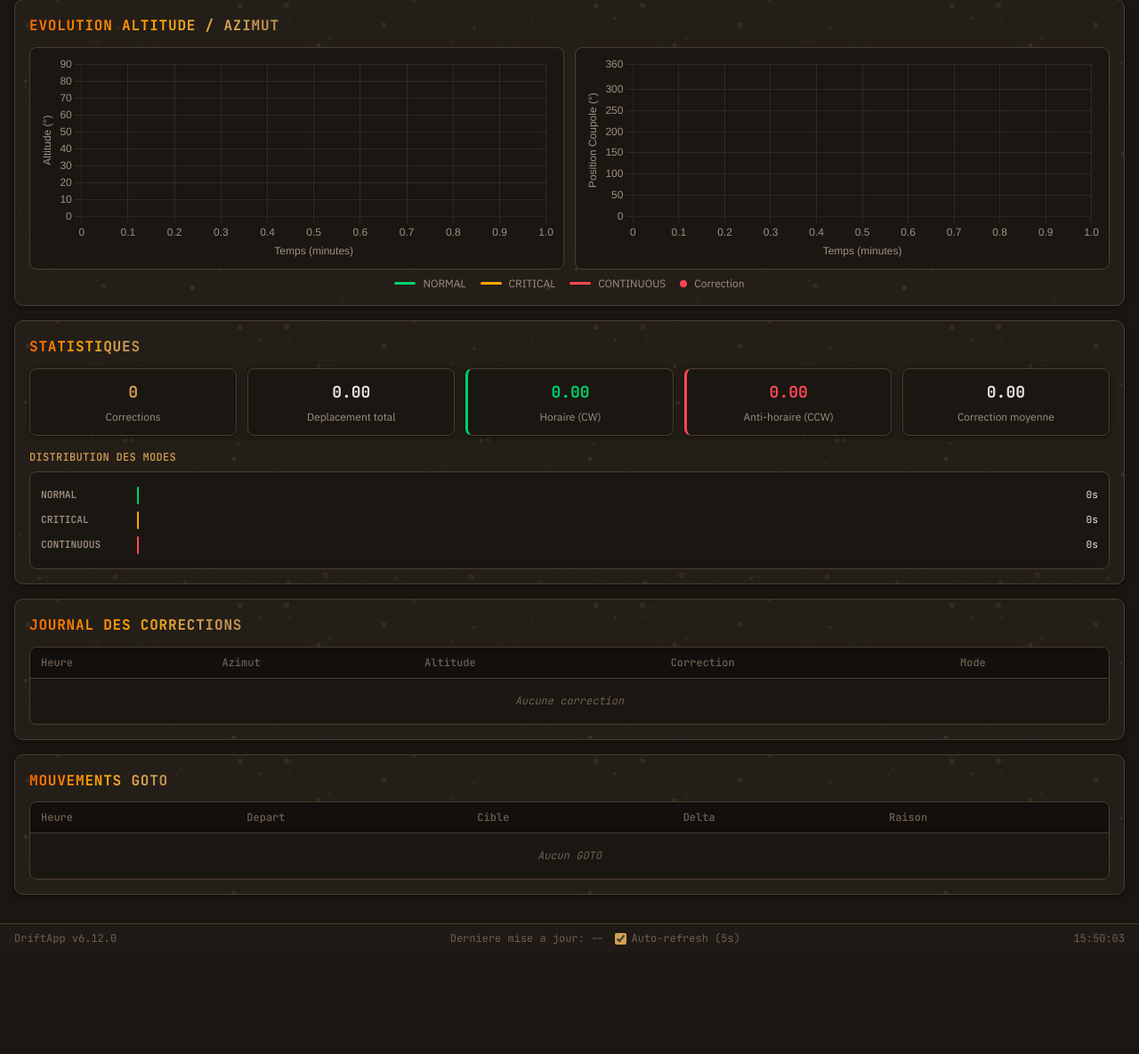
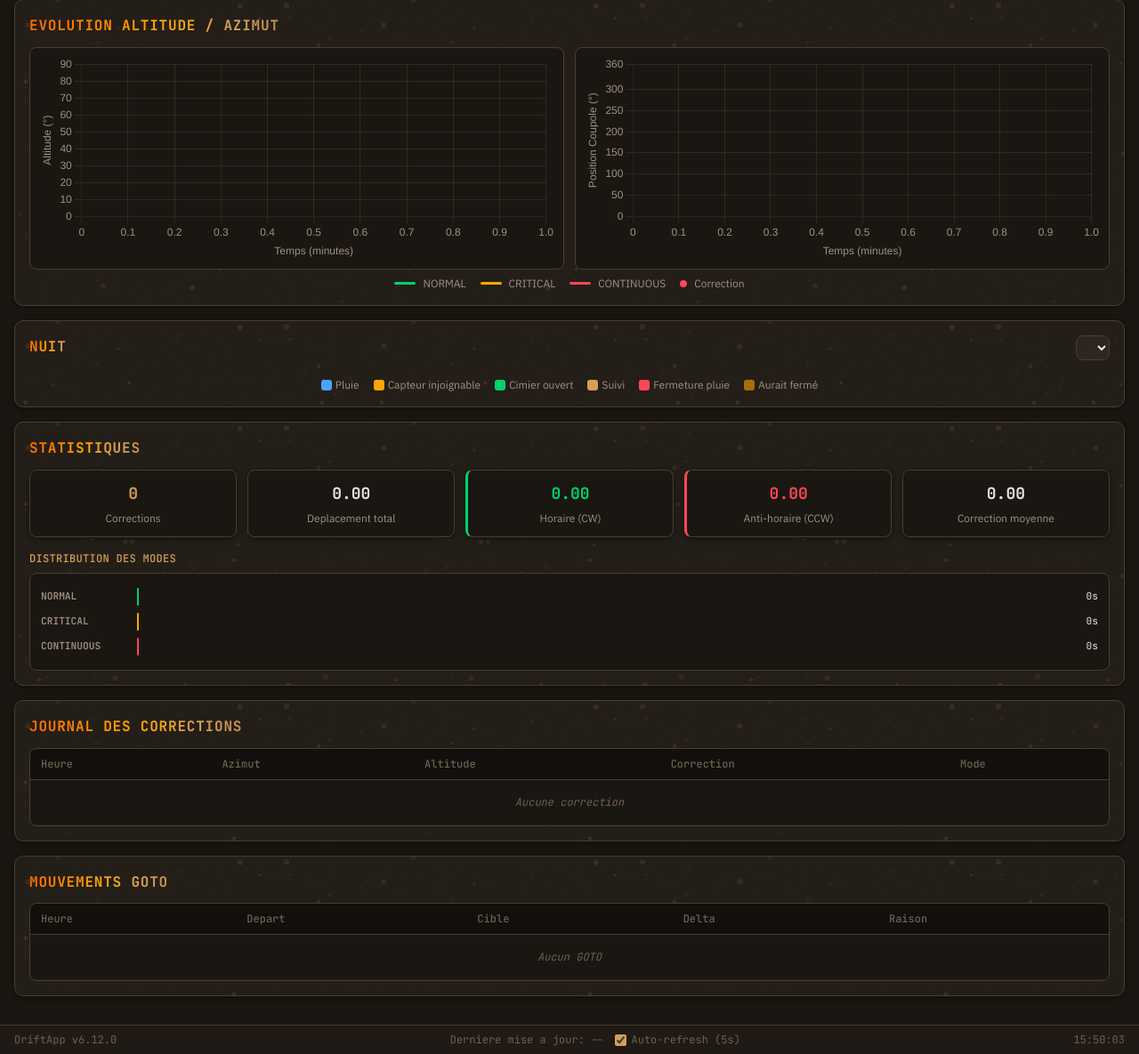
Before and after one commit to jpokinter87/DriftApp-Web, a Django app: page /session/ in a window 1280 px wide. Shown: the part 242-1427 px from the top of the page at 89% size. Before the commit the page ends 1304 px from the top, so only its background shows below. Run offline with Django 4.2, Linux system fonts and the light colour scheme; lists and menus that the app fills with data are empty; style sheets or scripts are compiled from the project's sources.

Commit message:
feat(pluie): frise de nuit SVG sur la page Session (pluie / cimier / suivi)
Co-Authored-By: Claude Opus 5 (1M context) <noreply@anthropic.com>

```diff
--- /dev/null
+++ b/web/static/js/night_frieze.js
@@ -0,0 +1,273 @@
+/**
+ * Frise de nuit — restitution graphique d'une nuit d'observation.
+ *
+ * Trois lignes sur un axe horaire commun (midi → midi) :
+ *   1. Pluie  — bande = pluie, hachures = capteur injoignable
+ *   2. Cimier — bande = ouvert, marqueurs verticaux aux décisions
+ *   3. Suivi  — bandes des sessions, étiquetées du nom d'objet
+ *
+ * SVG inline, sans dépendance. Aucune information ne dépend d'un survol :
+ * l'écran de l'observatoire est tactile.
+ */
+
+const FRIEZE = {
+    height: 190,
+    rowHeight: 30,
+    rowGap: 14,
+    marginLeft: 74,
+    marginRight: 14,
+    marginTop: 16,
+    axisHeight: 22,
+    colors: {
+        wet: '#4aa3ff',
+        dry: 'rgba(255,255,255,0.05)',
+        unreachable: '#ffa502',
+        cimierOpen: '#00d26a',
+        tracking: '#d4a055',
+        closeMarker: '#ff4757',
+        wouldCloseMarker: '#ffa502',
+        axis: 'rgba(255,255,255,0.25)',
+        text: '#9aa0a6',
+    },
+};
+
+const ROWS = [
+    { key: 'rain', label: 'Pluie' },
+    { key: 'cimier', label: 'Cimier' },
+    { key: 'tracking', label: 'Suivi' },
+];
+
+function parseIso(value) {
+    const ms = Date.parse(value);
+    return Number.isFinite(ms) ? ms : null;
+}
+
+/**
+ * Convertit la liste d'événements en segments d'état continus.
+ * Un état vaut jusqu'au prochain événement du même type, ou jusqu'à la fin.
+ */
+function toSegments(events, predicate, valueOf, startMs, endMs) {
+    const points = events
+        .filter(predicate)
+        .map((e) => ({ ts: parseIso(e.ts), value: valueOf(e) }))
+        .filter((p) => p.ts !== null)
+        .sort((a, b) => a.ts - b.ts);
+
+    const segments = [];
+    for (let i = 0; i < points.length; i += 1) {
+        const from = Math.max(points[i].ts, startMs);
+        const to = i + 1 < points.length ? Math.min(points[i + 1].ts, endMs) : endMs;
+        if (to > from) segments.push({ from, to, value: points[i].value });
+    }
+    return segments;
+}
+
+function svgEl(name, attrs) {
+    const el = document.createElementNS('http://www.w3.org/2000/svg', name);
+    Object.entries(attrs || {}).forEach(([k, v]) => el.setAttribute(k, String(v)));
+    return el;
+}
+
+/**
+ * Dessine la frise dans le conteneur fourni.
+ * @param {HTMLElement} container
+ * @param {Object} data - payload de GET /api/session/night/
+ */
+function renderNightFrieze(container, data) {
+    container.innerHTML = '';
+    if (!data || !data.night) {
+        const empty = document.createElement('div');
+        empty.className = 'text-xs text-obs-text-muted italic text-center py-6';
+        empty.textContent = 'Aucune nuit enregistrée pour l\'instant.';
+        container.appendChild(empty);
+        return;
+    }
+
+    const startMs = parseIso(data.night_start);
+    const endMs = parseIso(data.night_end);
+    if (startMs === null || endMs === null || endMs <= startMs) return;
+
+    const width = Math.max(container.clientWidth || 720, 480);
+    const plotWidth = width - FRIEZE.marginLeft - FRIEZE.marginRight;
+    const xOf = (ms) =>
+        FRIEZE.marginLeft +
+        ((Math.min(Math.max(ms, startMs), endMs) - startMs) / (endMs - startMs)) * plotWidth;
+    const yOf = (rowIndex) => FRIEZE.marginTop + rowIndex * (FRIEZE.rowHeight + FRIEZE.rowGap);
+
+    const svg = svgEl('svg', {
+        width: '100%',
+        height: FRIEZE.height,
+        viewBox: `0 0 ${width} ${FRIEZE.height}`,
+        role: 'img',
+        'aria-label': `Frise de la nuit du ${data.night}`,
+    });
+
+    // Hachures pour « capteur injoignable ».
+    const defs = svgEl('defs', {});
+    const pattern = svgEl('pattern', {
+        id: 'frieze-hatch',
+        width: 6,
+        height: 6,
+        patternUnits: 'userSpaceOnUse',
+        patternTransform: 'rotate(45)',
+    });
+    pattern.appendChild(svgEl('rect', { width: 6, height: 6, fill: 'rgba(255,165,2,0.12)' }));
+    pattern.appendChild(svgEl('rect', { width: 2, height: 6, fill: FRIEZE.colors.unreachable }));
+    defs.appendChild(pattern);
+    svg.appendChild(defs);
+
+    // Libellés et fonds de ligne.
+    ROWS.forEach((row, index) => {
+        const y = yOf(index);
+        svg.appendChild(
+            svgEl('rect', {
+                x: FRIEZE.marginLeft,
+                y,
+                width: plotWidth,
+                height: FRIEZE.rowHeight,
+                fill: FRIEZE.colors.dry,
+                rx: 3,
+            })
+        );
+        const label = svgEl('text', {
+            x: FRIEZE.marginLeft - 10,
+            y: y + FRIEZE.rowHeight / 2 + 4,
+            'text-anchor': 'end',
+            fill: FRIEZE.colors.text,
+            'font-size': 11,
+            'font-family': 'monospace',
+        });
+        label.textContent = row.label;
+        svg.appendChild(label);
+    });
+
+    const events = Array.isArray(data.events) ? data.events : [];
+
+    // Ligne 1 — pluie.
+    toSegments(
+        events,
+        (e) => e.event === 'rain',
+        (e) => e.state,
+        startMs,
+        endMs
+    ).forEach((seg) => {
+        if (seg.value === 'dry') return;
+        svg.appendChild(
+            svgEl('rect', {
+                x: xOf(seg.from),
+                y: yOf(0),
+                width: Math.max(xOf(seg.to) - xOf(seg.from), 1),
+                height: FRIEZE.rowHeight,
+                fill: seg.value === 'wet' ? FRIEZE.colors.wet : 'url(#frieze-hatch)',
+                rx: 3,
+            })
+        );
+    });
+
+    // Ligne 2 — cimier ouvert, d'un cycle `open` réussi au `close` suivant.
+    toSegments(
+        events,
+        (e) => e.event === 'cimier' && (e.action === 'open' || e.action === 'close'),
+        (e) => e.action,
+        startMs,
+        endMs
+    ).forEach((seg) => {
+        if (seg.value !== 'open') return;
+        svg.appendChild(
+            svgEl('rect', {
+                x: xOf(seg.from),
+                y: yOf(1),
+                width: Math.max(xOf(seg.to) - xOf(seg.from), 1),
+                height: FRIEZE.rowHeight,
+                fill: FRIEZE.colors.cimierOpen,
+                opacity: 0.55,
+                rx: 3,
+            })
+        );
+    });
+
+    // Marqueurs de décision sur la ligne cimier.
+    events
+        .filter((e) => e.event === 'decision')
+        .forEach((e) => {
+            const ts = parseIso(e.ts);
+            if (ts === null) return;
+            const isReal = e.action === 'close';
+            svg.appendChild(
+                svgEl('line', {
+                    x1: xOf(ts),
+                    x2: xOf(ts),
+                    y1: yOf(1) - 5,
+                    y2: yOf(1) + FRIEZE.rowHeight + 5,
+                    stroke: isReal ? FRIEZE.colors.closeMarker : FRIEZE.colors.wouldCloseMarker,
+                    'stroke-width': 2,
+                    'stroke-dasharray': isReal ? '' : '3 3',
+                })
+            );
+        });
+
+    // Ligne 3 — sessions de suivi.
+    (data.tracking || []).forEach((session) => {
+        const from = parseIso(session.start_time);
+        if (from === null) return;
+        const to = parseIso(session.end_time) || endMs;
+        const x = xOf(from);
+        const w = Math.max(xOf(to) - x, 2);
+        svg.appendChild(
+            svgEl('rect', {
+                x,
+                y: yOf(2),
+                width: w,
+                height: FRIEZE.rowHeight,
+                fill: FRIEZE.colors.tracking,
+                opacity: 0.5,
+                rx: 3,
+            })
+        );
+        if (w > 48 && session.object_name) {
+            const name = svgEl('text', {
+                x: x + 6,
+                y: yOf(2) + FRIEZE.rowHeight / 2 + 4,
+                fill: '#1b1b1b',
+                'font-size': 10,
+                'font-family': 'monospace',
+            });
+            name.textContent = session.object_name;
+            svg.appendChild(name);
+        }
+    });
+
+    // Axe horaire : une graduation toutes les 2 h.
+    const axisY = FRIEZE.marginTop + ROWS.length * (FRIEZE.rowHeight + FRIEZE.rowGap);
+    svg.appendChild(
+        svgEl('line', {
+            x1: FRIEZE.marginLeft,
+            x2: FRIEZE.marginLeft + plotWidth,
+            y1: axisY,
+            y2: axisY,
+            stroke: FRIEZE.colors.axis,
+        })
+    );
+    for (let hour = 0; hour <= 24; hour += 2) {
+        const ts = startMs + hour * 3600 * 1000;
+        if (ts > endMs) break;
+        const x = xOf(ts);
+        svg.appendChild(
+            svgEl('line', { x1: x, x2: x, y1: axisY, y2: axisY + 4, stroke: FRIEZE.colors.axis })
+        );
+        const tick = svgEl('text', {
+            x,
+            y: axisY + 16,
+            'text-anchor': 'middle',
+            fill: FRIEZE.colors.text,
+            'font-size': 10,
+            'font-family': 'monospace',
+        });
+        tick.textContent = String((12 + hour) % 24).padStart(2, '0') + 'h';
+        svg.appendChild(tick);
+    }
+
+    container.appendChild(svg);
+}
+
+window.renderNightFrieze = renderNightFrieze;
--- a/web/templates/session.html
+++ b/web/templates/session.html
@@ -98,6 +98,14 @@
     border-radius: 2px;
     vertical-align: middle;
     margin-right: 0.25rem;
+}
+/* Pastille de légende de la frise de nuit (carrée, contrairement aux traits
+   de la légende Chart.js au-dessus). */
+.legend-swatch {
+    display: inline-block;
+    width: 12px;
+    height: 12px;
+    border-radius: 3px;
 }
 .legend-dot {
     width: 8px;
@@ -284,6 +292,40 @@
     </div>
 </section>
 
+<!-- ═══ Section Nuit (frise pluie / cimier / suivi) ═══ -->
+<section class="panel panel-astro mb-4" x-data>
+    <div class="flex items-center justify-between mb-3 gap-3 flex-wrap">
+        <h2 class="section-title section-title-fire">Nuit</h2>
+        <select id="night-selector"
+                class="bg-obs-input border border-obs-border rounded-button px-2 py-1
+                       text-obs-text font-mono text-xs
+                       focus-visible:outline focus-visible:outline-2
+                       focus-visible:outline-accent-amber focus-visible:outline-offset-2"
+                aria-label="Choisir la nuit à afficher"></select>
+    </div>
+    <div id="night-frieze" class="w-full overflow-x-auto"></div>
+    <div class="chart-legend mt-2 text-xs text-obs-text-secondary">
+        <div class="flex items-center gap-1">
+            <span class="legend-swatch" style="background:#4aa3ff"></span><span>Pluie</span>
+        </div>
+        <div class="flex items-center gap-1">
+            <span class="legend-swatch" style="background:#ffa502"></span><span>Capteur injoignable</span>
+        </div>
+        <div class="flex items-center gap-1">
+            <span class="legend-swatch" style="background:#00d26a"></span><span>Cimier ouvert</span>
+        </div>
+        <div class="flex items-center gap-1">
+            <span class="legend-swatch" style="background:#d4a055"></span><span>Suivi</span>
+        </div>
+        <div class="flex items-center gap-1">
+            <span class="legend-swatch" style="background:#ff4757"></span><span>Fermeture pluie</span>
+        </div>
+        <div class="flex items-center gap-1">
+            <span class="legend-swatch" style="background:#ffa502;opacity:.6"></span><span>Aurait fermé</span>
+        </div>
+    </div>
+</section>
+
 <!-- ═══ Section Statistiques ═══ -->
 <section class="panel panel-astro mb-4">
     <h2 class="section-title section-title-fire mb-3">Statistiques</h2>
@@ -388,5 +430,6 @@
 
 {% block extra_js %}
 <script src="https://cdn.jsdelivr.net/npm/chart.js@4.4.1/dist/chart.umd.min.js"></script>
+<script src="/static/js/night_frieze.js?v={{ APP_VERSION }}"></script>
 <script src="/static/js/session.js?v={{ APP_VERSION }}"></script>
 {% endblock %}
```
Also changed, not shown: web/static/js/session.js (+51 -0 lines).
